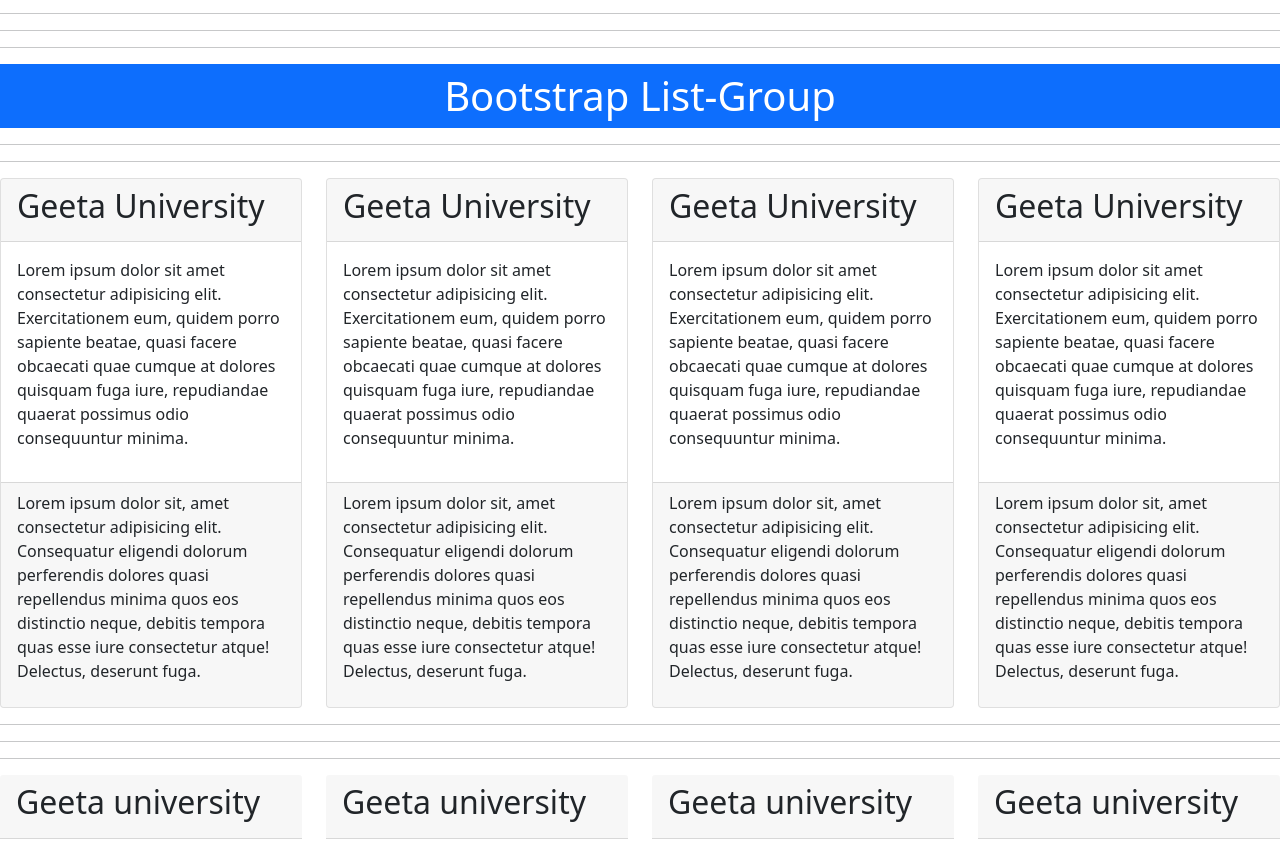
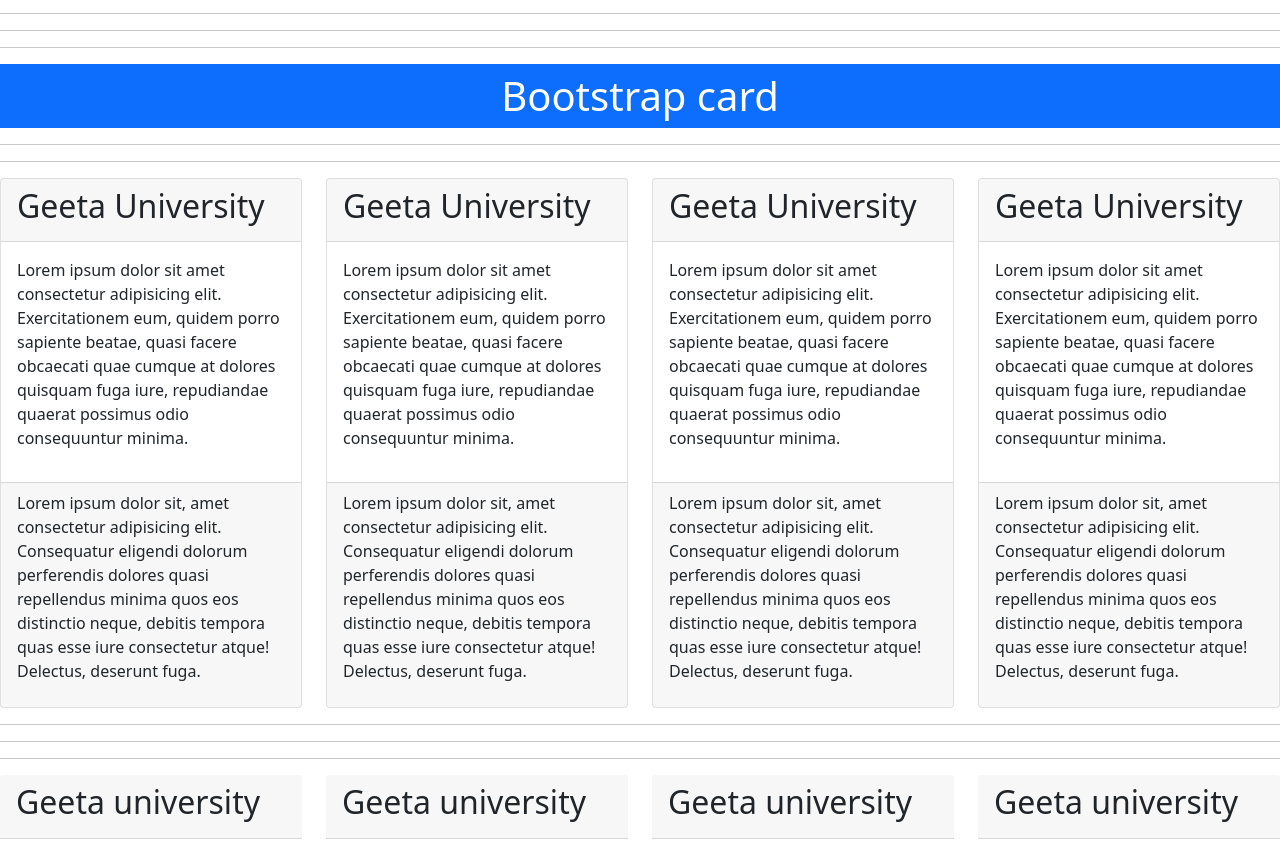
Before and after one commit to 123sshubham/bootstrap, a plain HTML site: page index2.html in a window 1280 px wide. Shown: the part 5456-6308 px from the top of the page. Drawn offline with nearby package versions, Linux system fonts and the light colour scheme.

Commit message:
Bootstrap card classes practice

```diff
--- a/index2.html
+++ b/index2.html
@@ -327,7 +327,7 @@
     <hr>
     <hr>
     <hr>
-    <h1 class="text-center bg-primary p-2 text-white">Bootstrap List-Group</h1>
+    <h1 class="text-center bg-primary p-2 text-white">Bootstrap card</h1>
     <hr>
     <hr>
     <div class="row">
```
